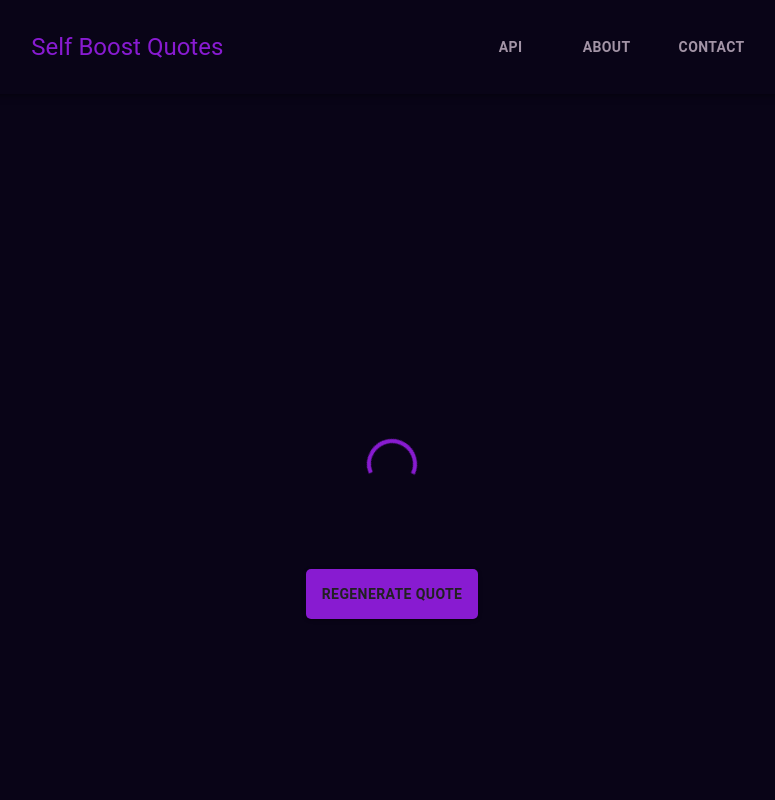
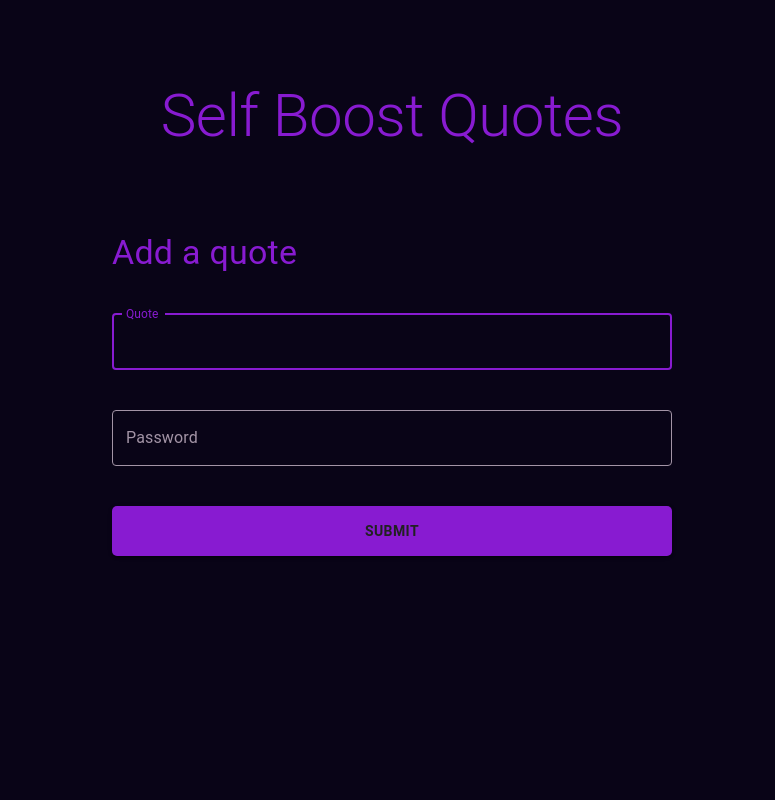
Before and after one commit to Sniperplank/Self-boost-quotes-frontend, a React (Create React App) app: page /add_quote in a window 1280 px wide. Shown: the top 800 px of the page, without its empty margins (248-1023 px from the left). Built offline with nearby package versions, Linux system fonts and the light colour scheme; no server answers.

Commit message:
added add quote ++

```diff
--- a/package.json
+++ b/package.json
@@ -10,6 +10,7 @@
     "@testing-library/jest-dom": "^5.16.5",
     "@testing-library/react": "^13.4.0",
     "@testing-library/user-event": "^13.5.0",
+    "axios": "^1.2.1",
     "react": "^18.2.0",
     "react-dom": "^18.2.0",
     "react-router-dom": "^6.5.0",
--- a/src/App.js
+++ b/src/App.js
@@ -1,5 +1,7 @@
 import { ThemeProvider } from '@mui/material';
+import { Route, Routes } from 'react-router-dom';
 import About from './components/About';
+import AddQuote from './components/AddQuote';
 import Api from './components/Api';
 import ApiWithId from './components/ApiWithId';
 import Contact from './components/Contact';
@@ -11,14 +13,17 @@ function App() {
   document.body.style.backgroundColor = '#090417'
   return (
     <ThemeProvider theme={darkTheme}>
-      <div className="App">
+      <Routes>
+        <Route path='/' element={<div className="App">
           <NavBar />
           <GenerateQuote />
           <Api />
           <ApiWithId />
           <About />
           <Contact />
-      </div>
+        </div>} />
+        <Route path='/add_quote' element={<AddQuote />} />
+      </Routes>
     </ThemeProvider>
   );
 }
--- /dev/null
+++ b/src/components/AddQuote.js
@@ -0,0 +1,50 @@
+import { Stack, Typography } from '@mui/material'
+import React, { useState } from 'react'
+import { StyledButton } from '../styledComponents/StyledButton'
+import { StyledInput } from '../styledComponents/StyledInput'
+import axios from 'axios'
+
+const AddQuote = () => {
+    const [quote, setQuote] = useState('')
+    const [password, setPassword] = useState('')
+    const [success, setSuccess] = useState('')
+    const [errors, setErrors] = useState('')
+
+    const handleQuoteChange = (e) => {
+        setQuote(e.target.value)
+    }
+
+    const handlePassChange = (e) => {
+        setPassword(e.target.value)
+    }
+
+    const submitQuote = async () => {
+        try {
+            await axios.post('http://self-boost-quotes-api.vercel.app/add_quote', { quote: quote, password: password })
+            setSuccess("Successfully added quote!")
+            setErrors('')
+            setQuote('')
+            setPassword('')
+        } catch (err) {
+            console.log(err)
+            setErrors(err.response.data.message)
+            setSuccess('')
+        }
+    }
+
+    return (
+        <Stack spacing={10} sx={{ display: 'flex', justifyContent: 'center', alignItems: 'center', padding: 10 }}>
+            <Typography variant='h2' color='primary'>Self Boost Quotes</Typography>
+            <Stack spacing={5} width='50%'>
+                <Typography variant='h4' color='primary'>Add a quote</Typography>
+                <StyledInput variant='outlined' name='quote' label='Quote' autoFocus value={quote} onChange={(e) => handleQuoteChange(e)} />
+                <StyledInput variant='outlined' name='password' label='Password' type='password' value={password} onChange={(e) => handlePassChange(e)} />
+                <StyledButton variant='contained' color='primary' onClick={submitQuote}>Submit</StyledButton>
+                <Typography variant='h5' color='green'>{success}</Typography>
+                <Typography variant='h5' color='red'>{errors}</Typography>
+            </Stack>
+        </Stack>
+    )
+}
+
+export default AddQuote
--- /dev/null
+++ b/src/styledComponents/StyledInput.js
@@ -0,0 +1,28 @@
+import { TextField } from '@mui/material';
+import { styled } from '@mui/material/styles';
+
+export const StyledInput = styled(TextField)(({ theme }) => ({
+    '& label.Mui-focused': {
+        color: theme.palette.primary.main,
+    },
+    '& .MuiInput-underline:after': {
+        borderBottomColor: theme.palette.primary.main,
+    },
+    '& .MuiOutlinedInput-root': {
+        '& fieldset': {
+            borderColor: theme.palette.text.main,
+        },
+        '&:hover fieldset': {
+            borderColor: theme.palette.text.input,
+        },
+        '&.Mui-focused fieldset': {
+            borderColor: theme.palette.primary.main,
+        },
+    },
+    '& .MuiFormLabel-root': {
+        color: theme.palette.text.main,
+    },
+    '& .MuiInputBase-root': {
+        color: theme.palette.text.input,
+    },
+}));
```
Also changed, not shown: 1 other file (tests, documents, lock files or other folders). Lines whose indentation alone changed are shown as unchanged.
